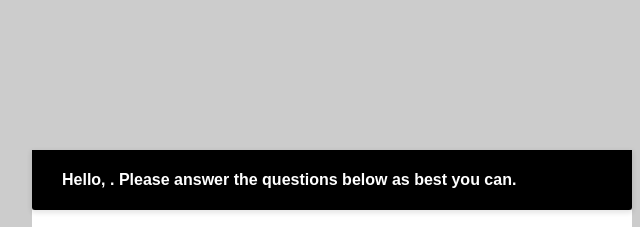
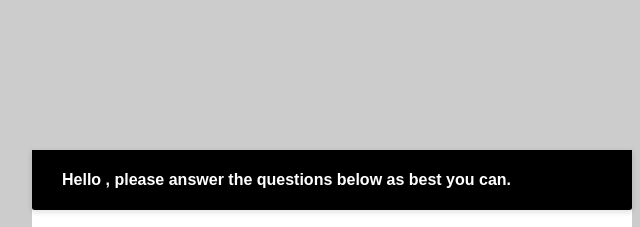
Before and after one commit to shaseth/FinalProject, a plain HTML site: page quiz.html in a window 1280 px wide. Shown: the top 227 px of the page, 308-948 px from the left. Drawn offline with Linux system fonts and the light colour scheme.

Commit message:
Update quiz.html

```diff
--- a/quiz.html
+++ b/quiz.html
@@ -22,7 +22,7 @@
         <div class="quiz">
             <div class="quiz_header">
                 <div class="quiz_user">
-                    <h4>Hello, <span class="name"></span>. Please answer the questions below as best you can.</h4>
+                    <h4>Hello <span class="name"></span>, please answer the questions below as best you can.</h4>
                 </div>
             </div>
 
```
